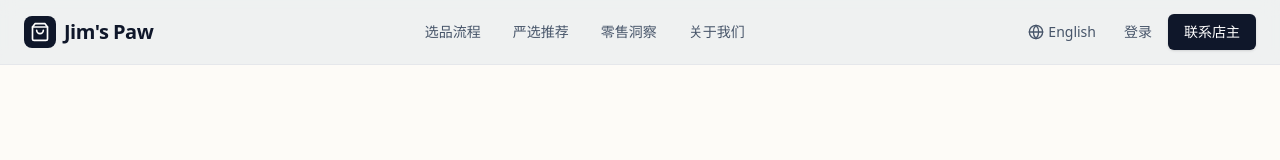
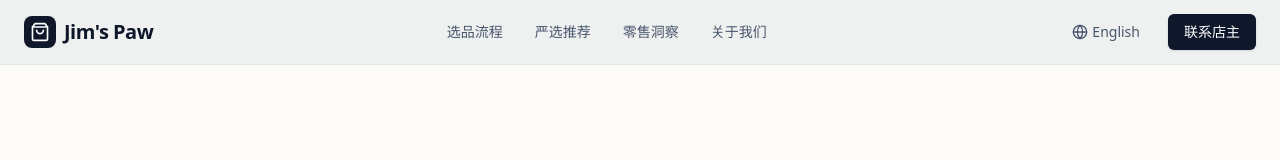
Before and after one commit to lizhijun1103/world-first-standalone, a Next.js app: page / in a window 1280 px wide. Shown: the top 160 px of the page. Built offline with nearby package versions, Linux system fonts and the light colour scheme.

Commit message:
fix: remove login link and fix contact modal button color

```diff
--- a/app/page.tsx
+++ b/app/page.tsx
@@ -50,9 +50,6 @@ export default function Home() {
               <Globe className="h-4 w-4" />
               {language === "zh" ? "English" : "中文"}
             </Button>
-             <Link className="hidden sm:inline-flex text-sm font-medium text-slate-600 hover:text-slate-900" href="#">
-              {t("nav.login")}
-            </Link>
             <button
               className="inline-flex h-9 items-center justify-center rounded-md bg-slate-900 px-4 py-2 text-sm font-medium text-white shadow transition-colors hover:bg-slate-700 focus-visible:outline-none focus-visible:ring-1 focus-visible:ring-slate-950"
               onClick={() => setIsContactOpen(true)}
--- a/components/ContactModal.tsx
+++ b/components/ContactModal.tsx
@@ -118,7 +118,7 @@ export function ContactModal({ isOpen, onClose }: ContactModalProps) {
 
               <Button
                 type="submit"
-                className="w-full h-11 text-base bg-slate-900 hover:bg-slate-800"
+                className="w-full h-11 text-base bg-slate-900 text-white hover:bg-slate-800"
                 disabled={isSubmitting}
               >
                 {isSubmitting ? "..." : t("contact.submit")}
```
